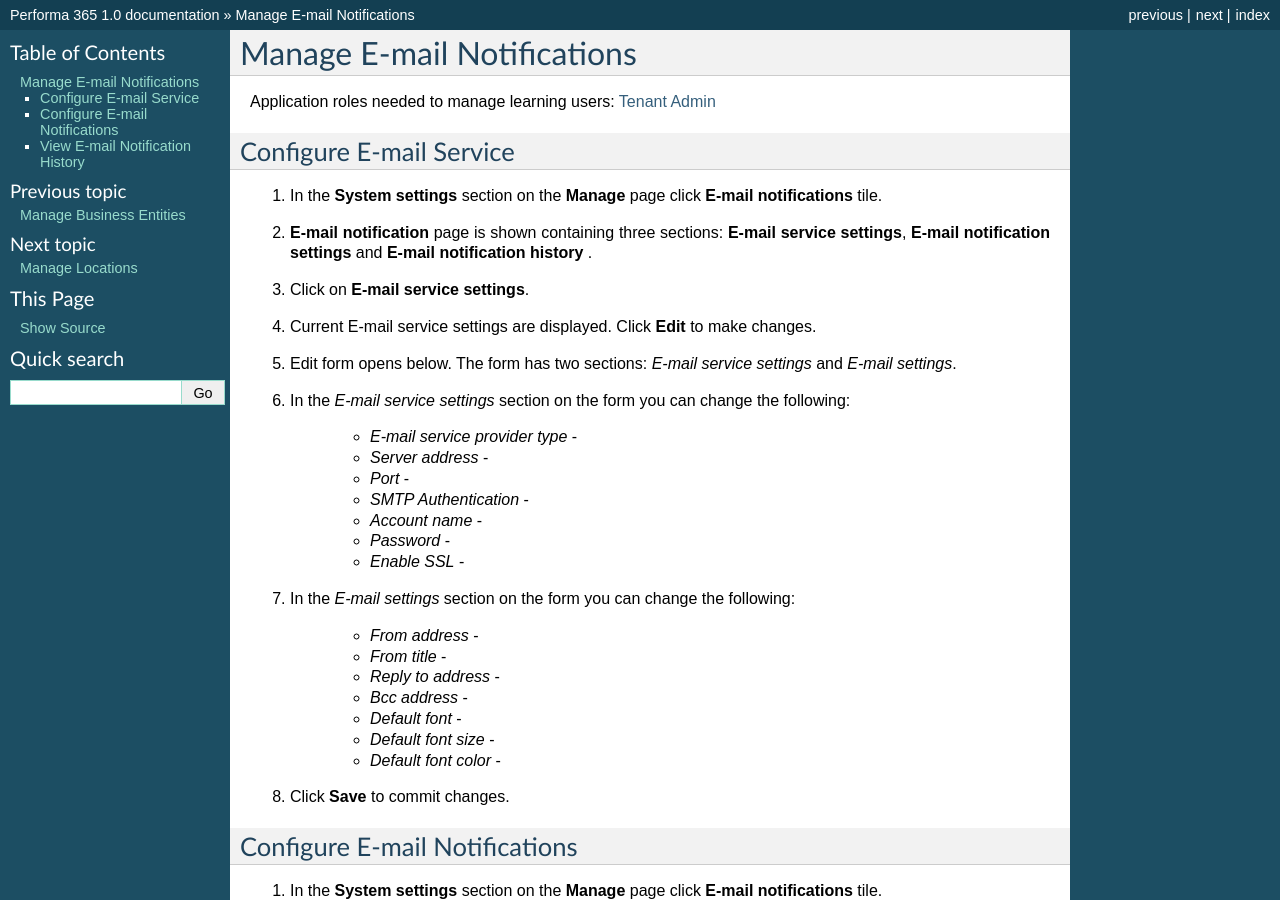
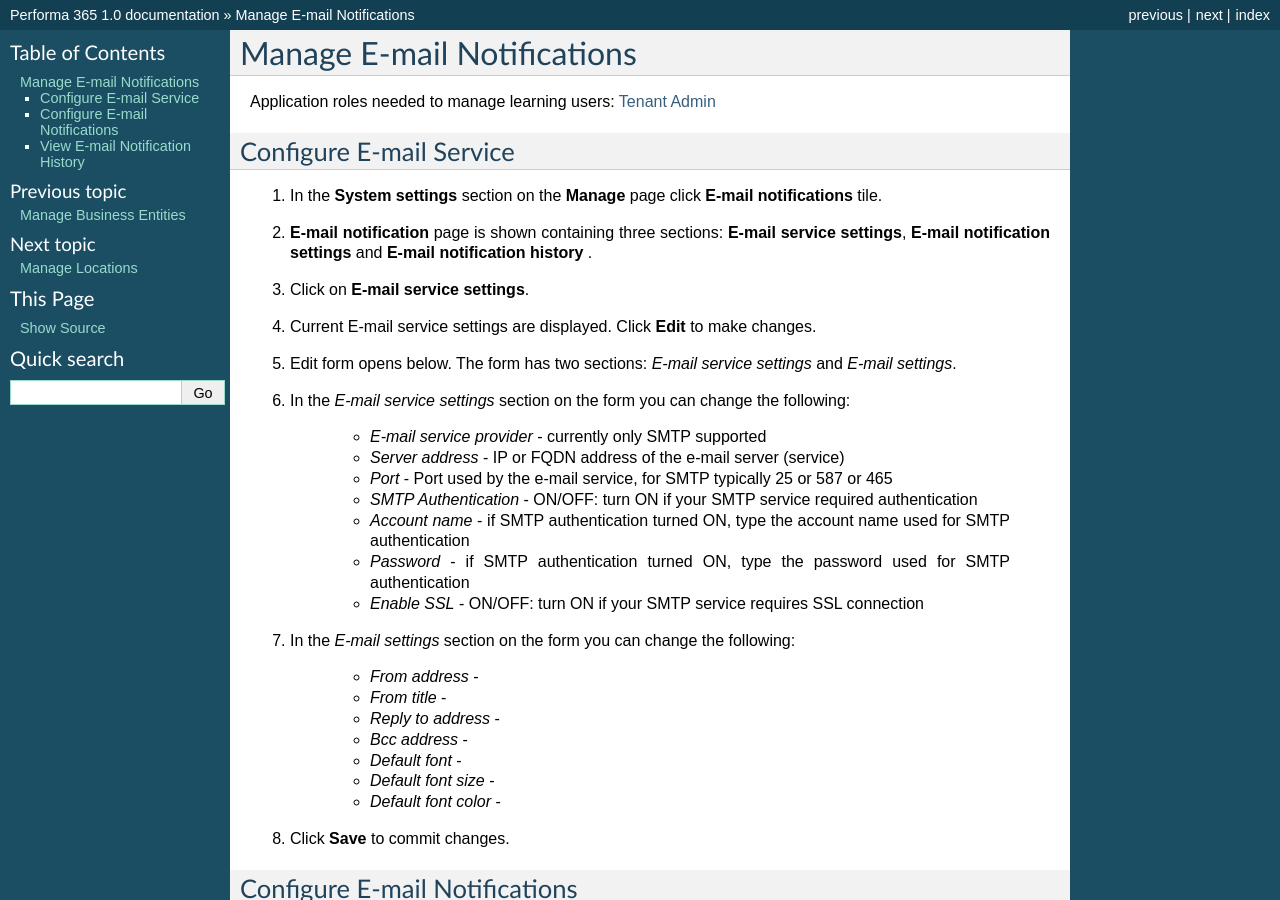
Before and after one commit to pslisko/performa365docs, a Sphinx documentation site: the page built from docs/howto/manage_email_notifications.rst, in a window 1280 px wide and 900 px high. Built offline with Sphinx 7.4.7, drawn with Linux system fonts in a browser that asks for light colours; pages that are not in the unit, such as notebooks, are missing from menus.

Commit message:
Update manage_email_notifications.rst

```diff
--- a/docs/howto/manage_email_notifications.rst
+++ b/docs/howto/manage_email_notifications.rst
@@ -15,13 +15,13 @@
 #. Edit form opens below. The form has two sections: *E-mail service settings* and *E-mail settings*.
 #. In the *E-mail service settings* section on the form you can change the following:
 
-    * *E-mail service provider type* -
-    * *Server address* -
-    * *Port* -
-    * *SMTP Authentication* -
-    * *Account name* -
-    * *Password* -
-    * *Enable SSL* -
+    * *E-mail service provider* - currently only SMTP supported
+    * *Server address* - IP or FQDN address of the e-mail server (service)
+    * *Port* - Port used by the e-mail service, for SMTP typically 25 or 587 or 465
+    * *SMTP Authentication* - ON/OFF: turn ON if your SMTP service required authentication
+    * *Account name* - if SMTP authentication turned ON, type the account name used for SMTP authentication
+    * *Password* - if SMTP authentication turned ON, type the password used for SMTP authentication
+    * *Enable SSL* - ON/OFF: turn ON if your SMTP service requires SSL connection
 
 #. In the *E-mail settings* section on the form you can change the following:
 
```
